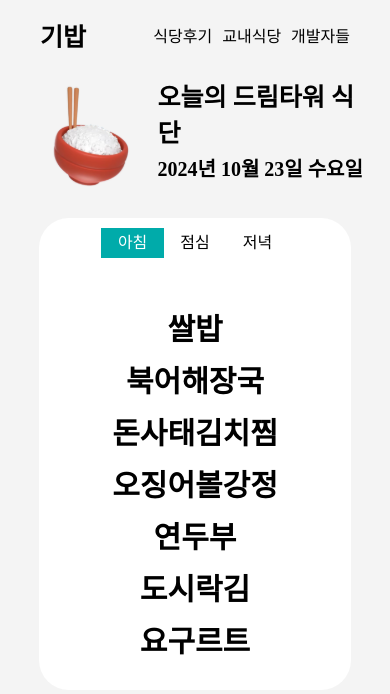
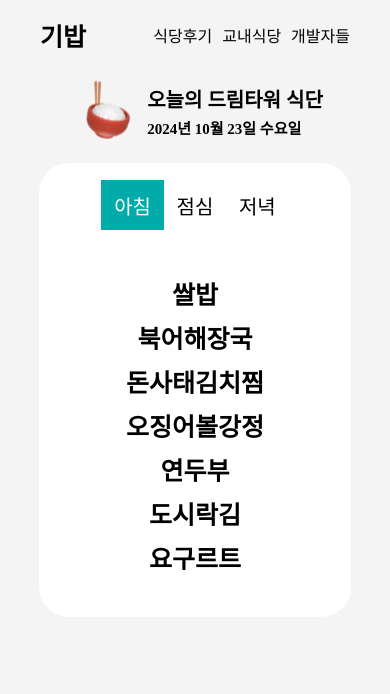
Before and after one commit to cho4u4o/Kyonggi-Univ-Diet-Information-FE, a React (Vite) app: page / in a window 390 px wide. Shown: the top 694 px of the page. Built offline with nearby package versions, Linux system fonts and the light colour scheme.

Commit message:
feat : implement mobile view

```diff
--- a/index.html
+++ b/index.html
@@ -1,5 +1,5 @@
 <!doctype html>
-<html lang="ko">
+<html lang="ko" style="margin: 0">
   <head>
     <meta charset="UTF-8" />
     <meta name="viewport" content="width=device-width, initial-scale=1.0" />
--- a/src/components/MenuCardSection.jsx
+++ b/src/components/MenuCardSection.jsx
@@ -26,6 +26,41 @@ const MenuCardContainer = styled.div`
   }
 `
 
+const MenuCard = styled.div`
+  display: flex;
+  box-sizing: border-box;
+  justify-content: space-between;
+  align-items: center;
+  width: 80vw;
+  height: 60vh;
+  border: none;
+  border-radius: 30px;
+  background-color: #fff;
+  padding: 20px;
+
+  @media (max-width: 480px) {
+    border-radius: 0 0 30px 30px;
+    border: none;
+    width: 80vw;
+    height: 400px;
+    align-items: flex-start;
+  }
+  @media (max-width: 390px) {
+    height: 370px;
+  }
+`
+
+const MenuDiv = styled.div`
+  margin: 0 auto;
+  flex-direction: column;
+  text-align: center;
+  padding-right: 20px;
+
+  @media (max-width: 480px) {
+    padding: 0;
+  }
+`
+
 const MenuSelector = styled.div`
   display: flex;
   flex-direction: column;
@@ -42,40 +77,10 @@ const MenuSelector = styled.div`
     border-radius: 30px 30px 0 0;
     border: none;
     width: 80vw;
-    height: 50px;
+    height: 10vh;
     display: flex;
     flex-direction: row;
     margin: 0;
-  }
-`
-
-const MenuCard = styled.div`
-  display: flex;
-  box-sizing: border-box;
-  justify-content: space-between;
-  align-items: center;
-  width: 80vw;
-  height: 60vh;
-  border: none;
-  border-radius: 30px;
-  background-color: #fff;
-  padding: 20px;
-  @media (max-width: 480px) {
-    border-radius: 0 0 30px 30px;
-    border: none;
-    width: 80vw;
-    height: 50vh;
-    justify-content: center;
-  }
-`
-
-const MenuDiv = styled.div`
-  margin: 0 auto;
-  flex-direction: column;
-  text-align: center;
-  padding-right: 20px;
-  @media (max-width: 480px) {
-    padding: 0;
   }
 `
 
@@ -92,14 +97,14 @@ const MenuSelectorBtn = styled.button`
   width: 80px;
   font-size: 16px;
   font-family: Pretendard;
-  line-height: 2em;
   transition:
     background-color 0.3s ease,
     background-position 0.3s ease;
 
   @media (max-width: 480px) {
     width: 16vw;
-    height: 30px;
+    height: 50px;
+    font-size: 20px;
   }
 `
 
@@ -114,6 +119,10 @@ const Menu = styled.p`
 
   &:hover {
     color: #00abaa;
+  }
+
+  @media (max-width: 390px) {
+    font-size: 25px;
   }
 `
 
@@ -155,7 +164,7 @@ const MenuReviewDiv = styled.div`
   flex-direction: column;
 
   width: 50vw;
-  height: 55vh;
+  height: 100%;
   background-color: #f4f4f4;
   border-radius: 15px;
   font-family: Pretendard;
@@ -186,6 +195,12 @@ const Unselected = styled.div`
   width: 100%;
   height: 100%;
   line-height: 3em;
+`
+
+const Icons = styled.p`
+  @media (max-width: 480px) {
+    display: none;
+  }
 `
 
 const MenuReview = ({ selectedMenu, menuReviews }) => {
@@ -247,9 +262,9 @@ export default function MenuCardSection() {
         {Array.from({ length: 3 }).map((_, index) => {
           const labels = ['아침', '점심', '저녁']
           const icons = [
-            <MdFreeBreakfast />,
-            <MdLunchDining />,
-            <MdDinnerDining />,
+            <MdFreeBreakfast size={20} />,
+            <MdLunchDining size={20} />,
+            <MdDinnerDining size={20} />,
           ]
           return (
             <MenuSelectorBtn
@@ -260,7 +275,7 @@ export default function MenuCardSection() {
               }}
               isSelected={clicked === index}
             >
-              {icons[index]}
+              <Icons> {icons[index]}</Icons>
               {labels[index]}
             </MenuSelectorBtn>
           )
--- a/src/pages/Home.jsx
+++ b/src/pages/Home.jsx
@@ -23,13 +23,16 @@ const TodayTitleContainer = styled.div`
   flex-direction: row;
   justify-content: flex-start;
   margin: 0;
-  width: 90vw;
+  width: calc(80vw + 100px);
+  @media (max-width: 480px) {
+    justify-content: center;
+  }
 `
 
 const Logo = styled.img`
   margin: 0;
   @media (max-width: 480px) {
-    width: 150px;
+    width: 80px;
   }
 `
 
@@ -38,8 +41,9 @@ const TitleWrapper = styled.div`
   flex-direction: column;
   justify-content: center;
   align-items: flex-start;
-  width: 60vw;
   margin: 0;
+  padding-top: 14px;
+
   @media (max-width: 480px) {
     justify-content: center;
   }
@@ -53,6 +57,9 @@ const Title = styled.p`
   @media (max-width: 480px) {
     font-size: 25px;
   }
+  @media (max-width: 390px) {
+    font-size: 20px;
+  }
 `
 
 const Subtitle = styled.p`
@@ -60,6 +67,9 @@ const Subtitle = styled.p`
   font-size: 20px;
   font-weight: 600;
   margin-top: 4px;
+  @media (max-width: 390px) {
+    font-size: 15px;
+  }
 `
 
 const FloatingCircle = styled.div`
```
